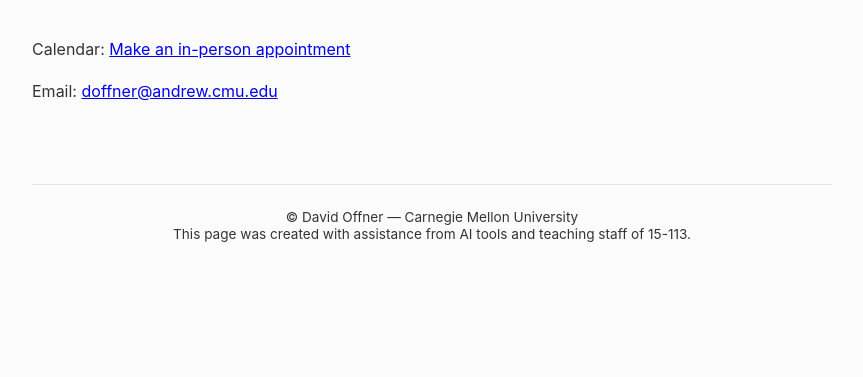
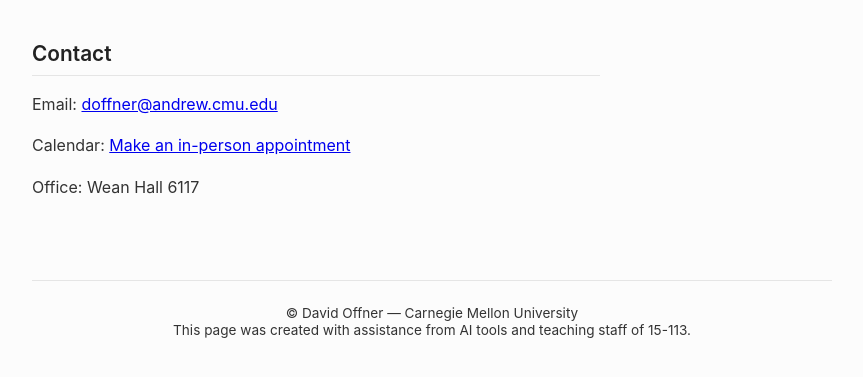
Before and after one commit to deoffner/deoffner.github.io, a plain HTML site: page index.html in a window 1280 px wide. Shown: the part 231-608 px from the top of the page, without its empty margins (208-1071 px from the left). Drawn offline with Linux system fonts and the light colour scheme.

Commit message:
Update index.html

```diff
--- a/index.html
+++ b/index.html
@@ -269,8 +269,11 @@
             <section id="home" class="tab-content active">
                 <div class="profile-grid">
                     <div class="profile-bio">
+                        <h2>Contact</h2>
+                         <p>Email: <a href="mailto:doffner@andrew.cmu.edu">doffner@andrew.cmu.edu</a></p>
                         <p>Calendar: <a href="https://calendar.app.google/we8UdnCLqh2Aqs9TA" target="_blank" rel="noopener">Make an in-person appointment</a></p>
-                        <p>Email: <a href="mailto:doffner@andrew.cmu.edu">doffner@andrew.cmu.edu</a></p>
+                    <p>Office: Wean Hall 6117</p>
+
                     </div>
                 </div>
 
```
